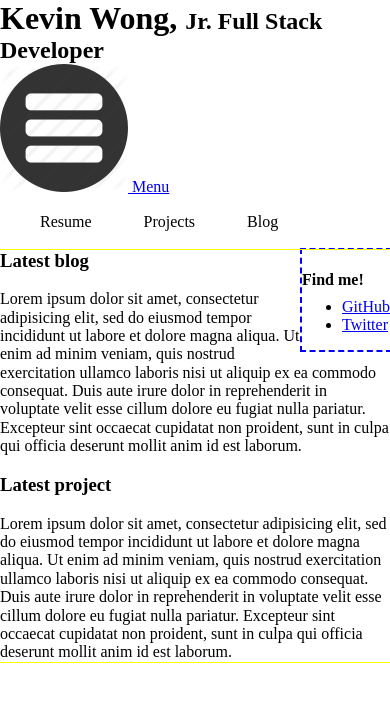
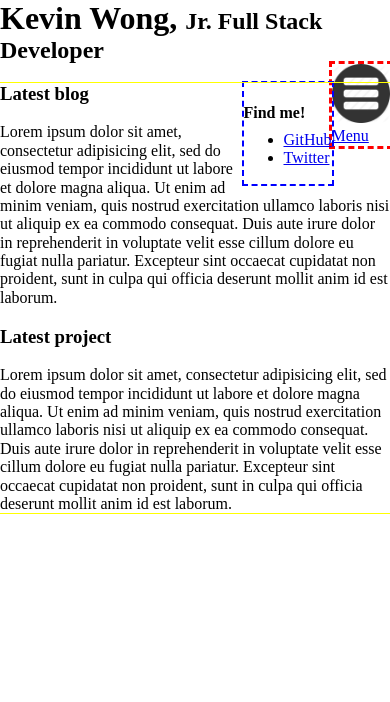
Before and after one commit to cmd-kvn/portfolio, a plain HTML site: page index.html in a window 390 px wide. Drawn offline with nearby package versions, Linux system fonts and the light colour scheme.

Commit message:
added media query for menu icon

```diff
--- a/styles/modules.css
+++ b/styles/modules.css
@@ -7,14 +7,24 @@
   /*outline: 1px solid green;*/
 }
 
-#find-me {
-  margin-bottom: -0.5em;
+.main-nav {
+  position: relative;
 }
 
-main-nav ul {
-  /*display: none;*/
+.icon-menu {
+  max-width: 15%;
+  max-height: 15%;
+  float: right;
+  display: block;
+  font-size: 100%;
+  outline: 3px dashed red;
+}
+
+.main-nav ul {
+  display: none;
   list-style: none;
   padding: none;
+  clear: both;
 }
 
 /*ul {
@@ -33,3 +43,13 @@ main-nav ul {
 .li-links {
 
 }
+
+#find-me {
+  margin-bottom: -0.5em;
+}
+
+@media only screen and (min-width: 640px) {
+  .icon-menu {
+    display: none;
+  }
+}
```
